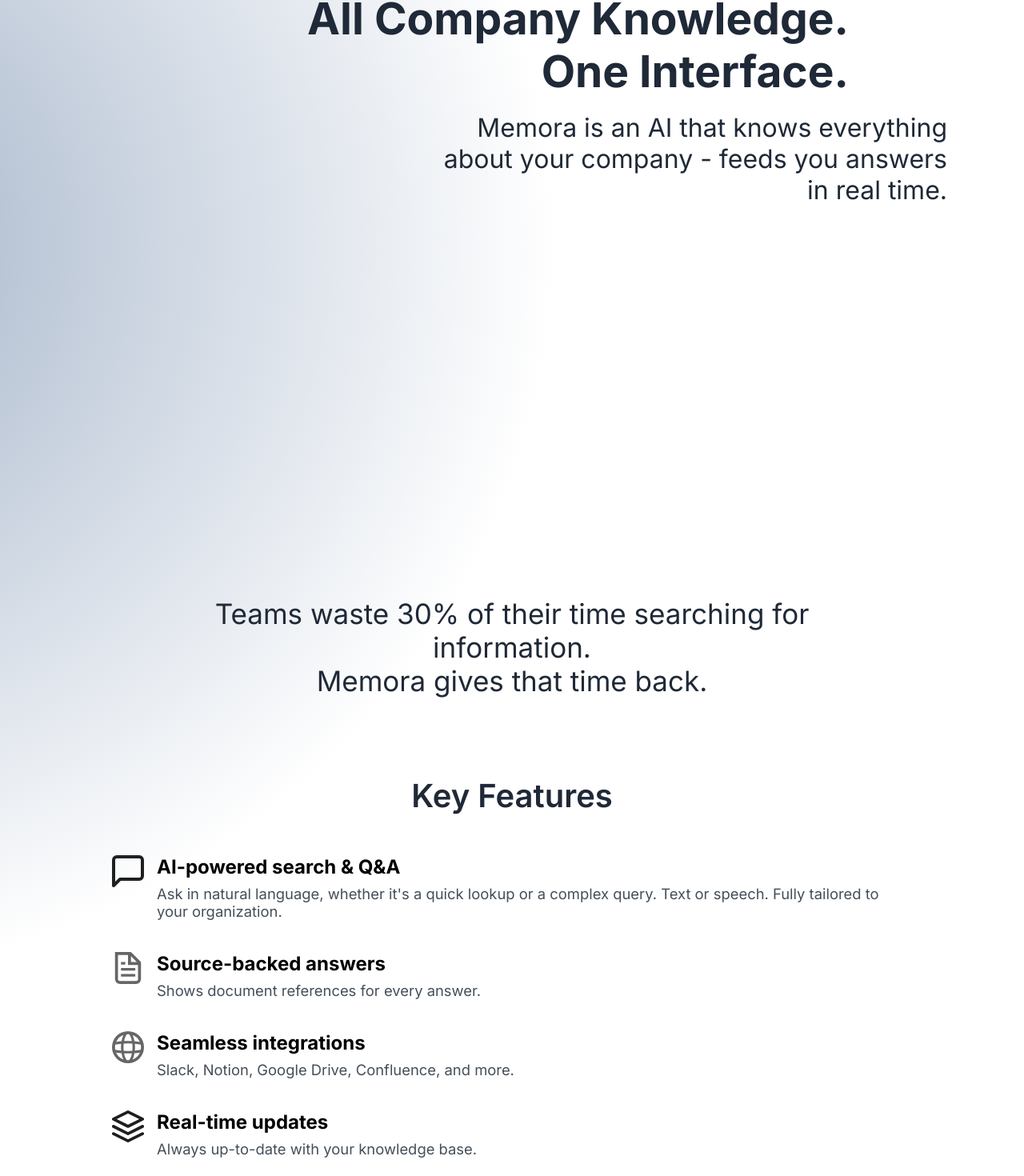
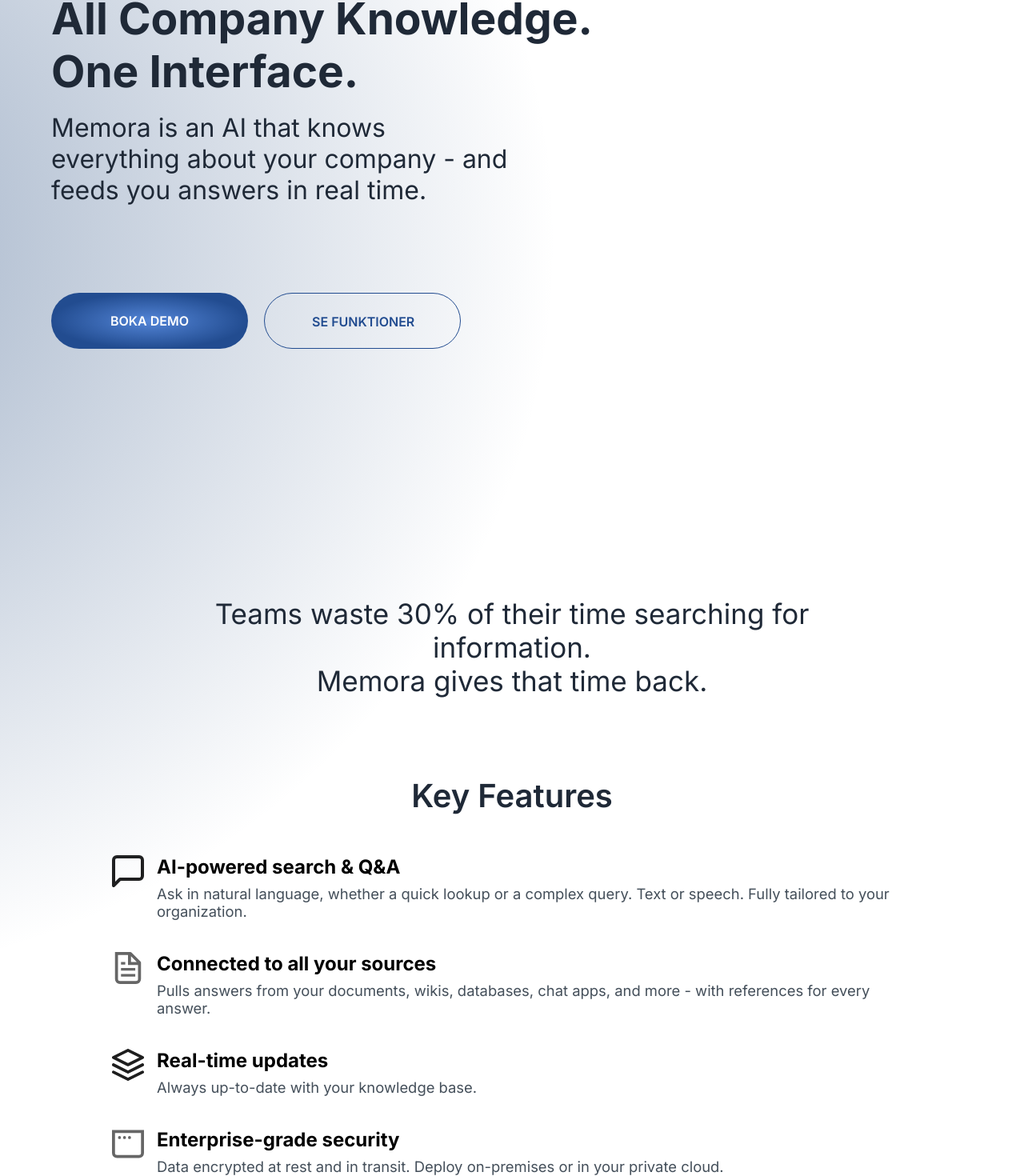
Before and after one commit to benhuralmedom/memora-website, a Next.js app: page / in a window 1280 px wide. Shown: the part 210-1680 px from the top of the page at 80% size. Built offline with nearby package versions, Linux system fonts and the light colour scheme.

Commit message:
moved title to left side of page. fixed key features text

```diff
--- a/src/app/hem.module.css
+++ b/src/app/hem.module.css
@@ -139,10 +139,10 @@
 .allKunskapDirektContainer {
   position: absolute;
   top: 200px;
-  left: 30%;
+  left: 5%;
   font-size: 55px;
   color: var(--color-gray-100);
-  text-align: right;
+  text-align: left;
 }
 .anslutDinaDokumentContainer,
 .vlkommenTillFramtiden {
@@ -152,9 +152,10 @@
 }
 .anslutDinaDokumentContainer {
   top: 350px;
-  left: 50%;
-  transform: translateX(-15%);
-  text-align: right;
+  left: 5%;
+  right: 50%;
+  transform: none;
+  text-align: left;
 }
 .vlkommenTillFramtiden {
   top: 956px;
@@ -486,9 +487,7 @@
   font-weight: 600;
 }
 .component7 {
-  position: absolute;
-  top: 576px;
-  left: 737px;
+  position: relative;
   border-radius: var(--br-100);
   background: radial-gradient(
     50% 50%at 50% 50%,
@@ -508,9 +507,7 @@
   font-weight: 600;
 }
 .component8 {
-  position: absolute;
-  top: 576px;
-  left: 1058px;
+  position: relative;
   border-radius: var(--br-100);
   border: 1px solid var(--color-darkslateblue);
   box-sizing: border-box;
@@ -522,7 +519,11 @@
 }
 
 .buttonContainer {
-  position: relative;
+  position: absolute;
+  top: 576px;
+  left: 5%;
+  display: flex;
+  gap: 20px;
   z-index: 1;
 }
 
@@ -532,7 +533,7 @@
   background-color: var(--color-white);
   height: auto;
   overflow: hidden;
-  text-align: right;
+  text-align: left;
   font-size: var(--font-size-36);
   color: var(--color-black);
   font-family: var(--font-inter);
@@ -540,11 +541,11 @@
 
 .splineLeft {
   display: flex;
-  justify-content: flex-start; /* align children to left */
-  align-items: flex-start;     /* align top, optional */
-  width: 50%;                /* take full width of parent */
-  margin-top: 180px;           /* or whatever spacing you want */
-  /* Optional: add padding or max-width if you want it not flush with the edge */
+  justify-content: flex-end;  /* move robot to the right */
+  align-items: flex-start;
+  width: 50%;
+  margin-top: 180px;
+  margin-left: auto;          /* position container on the right side */
 }
 
 .hemChild,
--- a/src/app/hem.tsx
+++ b/src/app/hem.tsx
@@ -21,7 +21,7 @@
       </b>
       <div className={styles.anslutDinaDokumentContainer}>
         <p className={styles.allKunskap}>
-          Memora is an AI that knows everything about your company - feeds you answers in real time.
+          Memora is an AI that knows everything about your company - and feeds you answers in real time.
         </p>
       </div>
       <div className={styles.vlkommenTillFramtiden}>
--- a/src/components/KeyFeatures.tsx
+++ b/src/components/KeyFeatures.tsx
@@ -12,19 +12,24 @@
 const features: Feature[] = [
   {
     name: "AI-powered search & Q&A",
-    desc: "Ask in natural language, whether it's a quick lookup or a complex query. Text or speech. Fully tailored to your organization.",
+    desc: "Ask in natural language, whether a quick lookup or a complex query. Text or speech. Fully tailored to your organization.",
     icon: "/icon.svg",
   },
   {
-    name: "Source-backed answers",
-    desc: "Shows document references for every answer.",
+    name: "Connected to all your sources",
+    desc: "Pulls answers from your documents, wikis, databases, chat apps, and more - with references for every answer.",
     icon: "/file.svg",
   },
-  {
-    name: "Seamless integrations",
-    desc: "Slack, Notion, Google Drive, Confluence, and more.",
-    icon: "/globe.svg",
-  },
+    // {
+  //   name: "Source-backed answers",
+  //   desc: "Shows references for every answer.",
+  //   icon: "/file.svg",
+  // },
+  // {
+  //   name: "Seamless integrations",
+  //   desc: "Slack, Notion, Google Drive, Confluence, and more.",
+  //   icon: "/globe.svg",
+  // },
   {
     name: "Real-time updates",
     desc: "Always up-to-date with your knowledge base.",
@@ -32,7 +37,7 @@
   },
   {
     name: "Enterprise-grade security",
-    desc: "Data encryption, access controls, privacy-first design.",
+    desc: "Data encrypted at rest and in transit. Deploy on-premises or in your private cloud.",
     icon: "/window.svg",
   },
   {
```
